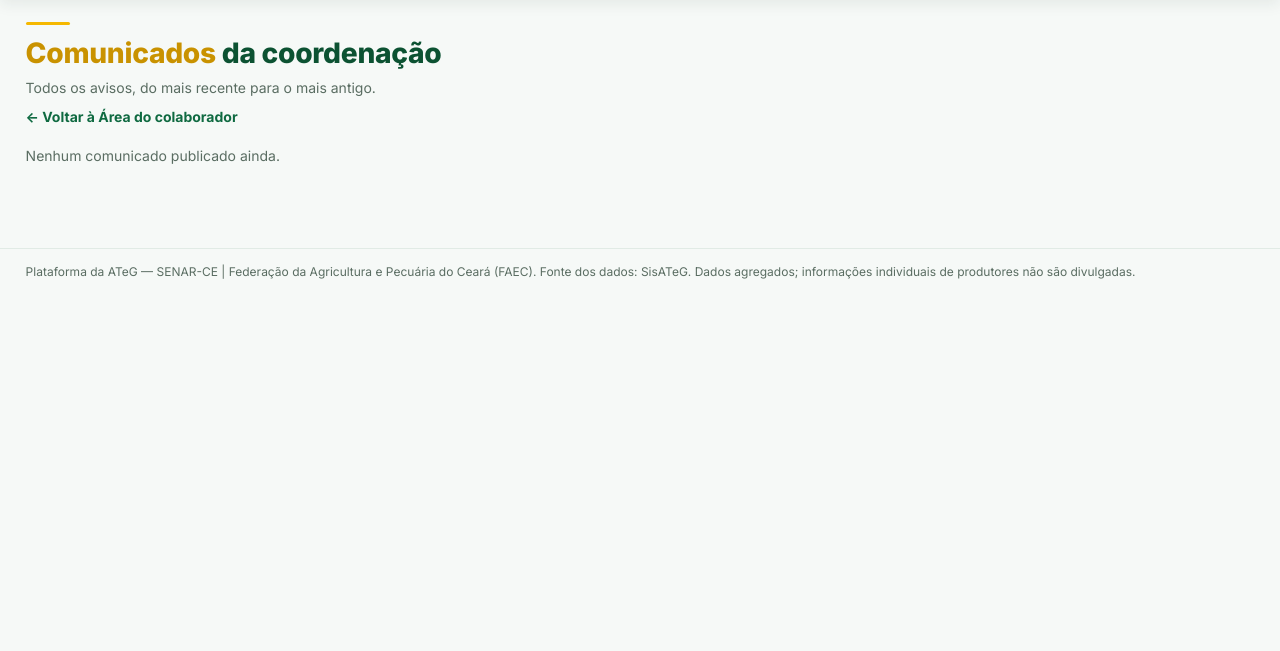
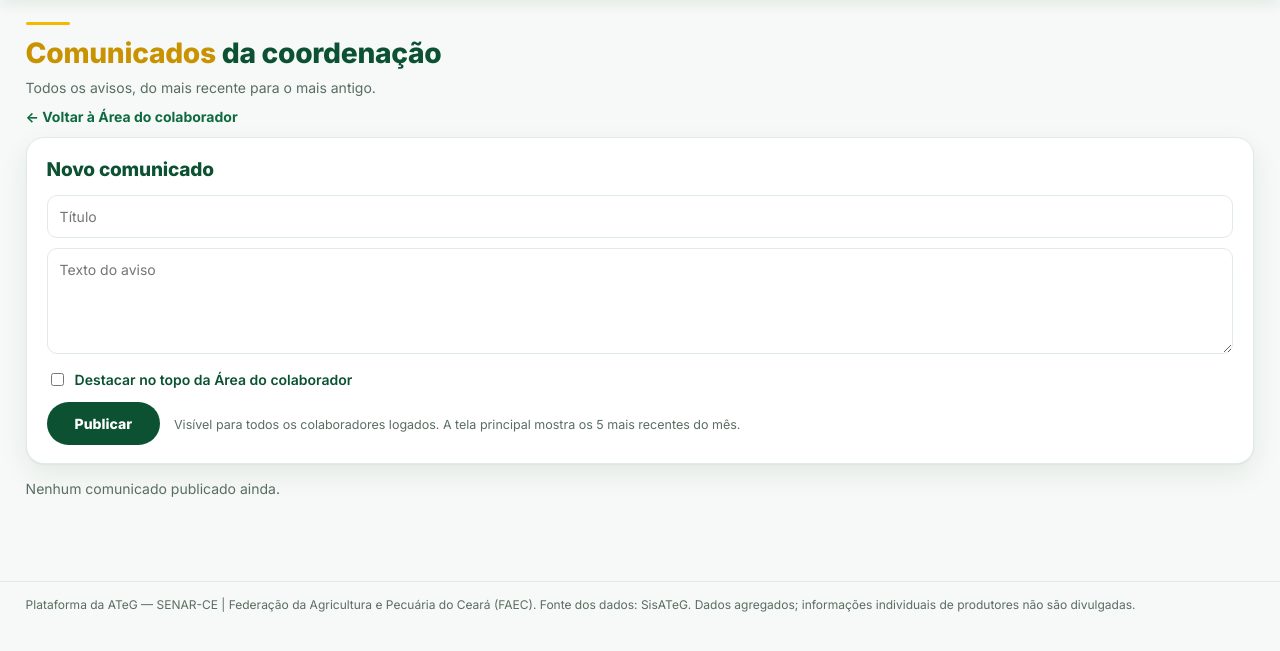
Before and after one commit to Ciiagro/Plataforma_Ateg, a FastAPI app: page /comunicados in a window 1280 px wide. Shown: the part 112-763 px from the top of the page. Run offline with FastAPI, Linux system fonts and the light colour scheme; the visitor is signed in with stand-in values (Sample User, id 1); some libraries are stand-ins or nearby versions.

Commit message:
Comunicados: maximo 5 na tela principal com data e hora, publicar e remover na pagina de comunicados

```diff
--- a/app/main.py
+++ b/app/main.py
@@ -283,10 +283,10 @@ def _comunicados(so_mes=True):
     False: todos, do mais novo para o mais antigo (página /comunicados). Sem a tabela, devolve lista vazia."""
     try:
         from sqlalchemy import text
-        filtro = "AND criado_em >= date_trunc('month', NOW())" if so_mes else ""
-        limite = 30 if so_mes else 500
+        filtro = "AND criado_em >= date_trunc('month', "+"(NOW() AT TIME ZONE 'America/Sao_Paulo')"+")" if so_mes else ""
+        limite = 5 if so_mes else 500
         ordem = "destaque DESC, criado_em DESC, id DESC" if so_mes else "criado_em DESC, id DESC"
-        base = "SELECT id, titulo, texto, criado_por, to_char(criado_em, 'DD/MM/YYYY'), (criado_em > NOW() - interval '3 days'), {d}, to_char(criado_em, 'YYYY-MM') FROM public.portal_comunicados WHERE ativo " + filtro + " ORDER BY {o} LIMIT " + str(limite)
+        base = "SELECT id, titulo, texto, criado_por, to_char(criado_em, 'DD/MM/YYYY \"às\" HH24:MI'), (criado_em > (NOW() AT TIME ZONE 'America/Sao_Paulo') - interval '3 days'), {d}, to_char(criado_em, 'YYYY-MM') FROM public.portal_comunicados WHERE ativo " + filtro + " ORDER BY {o} LIMIT " + str(limite)
         with _get_engine().connect() as con:
             try:
                 rows = con.execute(text(base.format(d="destaque", o=ordem))).all()
@@ -316,31 +316,31 @@ def comunicado_novo(request: Request, titulo: str = Form(""), texto: str = Form(
     if not _logado(request):
         return RedirectResponse("/entrar?next=/colaborador", status_code=303)
     if not _eh_coord(request):
-        return RedirectResponse("/colaborador?erro=Só a coordenação publica comunicados.#comunicados", status_code=303)
+        return RedirectResponse("/comunicados?erro=Só a coordenação publica comunicados.", status_code=303)
     titulo, texto = (titulo or "").strip()[:150], (texto or "").strip()[:3000]
     if not titulo or not texto:
-        return RedirectResponse("/colaborador?erro=Preencha o título e o texto.#comunicados", status_code=303)
+        return RedirectResponse("/comunicados?erro=Preencha o título e o texto.", status_code=303)
     try:
         from sqlalchemy import text
         with _get_engine().begin() as con:
             try:
                 with con.begin_nested():
-                    con.execute(text("INSERT INTO public.portal_comunicados (titulo, texto, criado_por, destaque) VALUES (:t, :x, :p, :d)"),
+                    con.execute(text("INSERT INTO public.portal_comunicados (titulo, texto, criado_por, destaque, criado_em) VALUES (:t, :x, :p, :d, (NOW() AT TIME ZONE 'America/Sao_Paulo'))"),
                                 {"t": titulo, "x": texto, "p": request.session.get("usuario") or "", "d": bool(destaque)})
             except Exception:   # coluna "destaque" ainda não criada: publica sem destaque
-                con.execute(text("INSERT INTO public.portal_comunicados (titulo, texto, criado_por) VALUES (:t, :x, :p)"),
+                con.execute(text("INSERT INTO public.portal_comunicados (titulo, texto, criado_por, criado_em) VALUES (:t, :x, :p, (NOW() AT TIME ZONE 'America/Sao_Paulo'))"),
                             {"t": titulo, "x": texto, "p": request.session.get("usuario") or ""})
     except Exception:
         import logging
         logging.getLogger("uvicorn.error").exception("comunicado_novo")
-        return RedirectResponse("/colaborador?erro=Não foi possível publicar agora.#comunicados", status_code=303)
-    return RedirectResponse("/colaborador?ok=Comunicado publicado.#comunicados", status_code=303)
+        return RedirectResponse("/comunicados?erro=Não foi possível publicar agora.", status_code=303)
+    return RedirectResponse("/comunicados?ok=Comunicado publicado.", status_code=303)
 
 
 @app.post("/comunicados/{cid}/remover")
 def comunicado_remover(request: Request, cid: int):
     if not _logado(request) or not _eh_coord(request):
-        return RedirectResponse("/colaborador", status_code=303)
+        return RedirectResponse("/comunicados", status_code=303)
     try:
         from sqlalchemy import text
         with _get_engine().begin() as con:
@@ -348,7 +348,7 @@ def comunicado_remover(request: Request, cid: int):
     except Exception:
         import logging
         logging.getLogger("uvicorn.error").exception("comunicado_remover")
-    return RedirectResponse("/colaborador?ok=Comunicado removido.#comunicados", status_code=303)
+    return RedirectResponse("/comunicados?ok=Comunicado removido.", status_code=303)
 
 
 @app.get("/gestao", response_class=HTMLResponse)
--- a/app/templates/comunicados.html
+++ b/app/templates/comunicados.html
@@ -4,7 +4,7 @@
 <style>
 .cm{border-top:1px solid var(--linha);padding:12px 2px}.cm:first-of-type{border-top:0}
 .cm-t{display:flex;align-items:center;gap:10px;justify-content:space-between}.cm h3{margin:0;font-size:15.5px;color:var(--verde)}
-.cm .dt{color:var(--mut);font-size:12.5px;white-space:nowrap}.cm p{margin:5px 0 4px;white-space:pre-line;line-height:1.5}
+.cm .cm-dt{color:var(--mut);font-size:12.5px;white-space:nowrap}.cm p{margin:5px 0 4px;white-space:pre-line;line-height:1.5}
 .cm .por{display:flex;justify-content:space-between;align-items:center;color:var(--mut);font-size:12.5px}
 .cm .por button{background:none;border:0;color:#b3261e;font:inherit;font-weight:600;cursor:pointer}
 .mes-t{margin:26px 0 8px;font-size:18px;color:var(--verde);display:flex;align-items:center;gap:12px}.mes-t::after{content:"";flex:1;height:1px;background:#cfe0d5}
@@ -15,10 +15,19 @@
  <p style="margin:8px 0 0"><a href="/colaborador#comunicados" style="color:var(--verde2);font-weight:700;text-decoration:none">← Voltar à Área do colaborador</a></p></section>
  {% if ok %}<div class="avisoex" style="background:#e4f4ea;color:#0c5232">{{ ok }}</div>{% endif %}
  {% if erro %}<div class="avisoex" style="background:#fde8e6;color:#b3261e">{{ erro }}</div>{% endif %}
+{% if eh_coord %}<section id="novo" class="cx" style="padding:18px 20px;margin-top:6px">
+  <h2 style="margin:0 0 10px;font-size:19px;color:var(--verde)">Novo comunicado</h2>
+  <form method="post" action="/comunicados">
+   <input name="titulo" maxlength="150" required placeholder="Título" style="width:100%;box-sizing:border-box;padding:10px 12px;border:1px solid var(--linha);border-radius:10px;font:inherit;margin-bottom:10px">
+   <textarea name="texto" maxlength="3000" required rows="4" placeholder="Texto do aviso" style="width:100%;box-sizing:border-box;padding:10px 12px;border:1px solid var(--linha);border-radius:10px;font:inherit;margin-bottom:10px;resize:vertical"></textarea>
+   <label style="display:flex;align-items:center;gap:8px;margin:0 0 12px;font-weight:600;color:var(--verde)"><input type="checkbox" name="destaque" value="1"> Destacar no topo da Área do colaborador</label>
+   <button type="submit" style="background:var(--verde);color:#fff;border:0;border-radius:999px;padding:11px 28px;font:inherit;font-weight:800;cursor:pointer">Publicar</button>
+   <span style="color:var(--mut);font-size:12.5px;margin-left:10px">Visível para todos os colaboradores logados. A tela principal mostra os 5 mais recentes do mês.</span>
+  </form></section>{% endif %}
  {% if comunicados %}{% set ns = namespace(mes='') %}
   {% for c in comunicados %}
    {% if c.mes != ns.mes %}{% if ns.mes %}</div>{% endif %}<h2 class="mes-t">{{ c.mes }}</h2><div class="cx">{% set ns.mes = c.mes %}{% endif %}
-   <article class="cm"><div class="cm-t"><h3>{{ c.titulo }}</h3><span class="dt">{{ c.data }}</span></div>
+   <article class="cm"><div class="cm-t"><h3>{{ c.titulo }}</h3><span class="cm-dt">{{ c.data }}</span></div>
     <p>{{ c.texto }}</p>
     <div class="por"><span>{{ c.por }}</span>{% if eh_coord %}<form method="post" action="/comunicados/{{ c.id }}/remover" onsubmit="return confirm('Remover este comunicado?')"><button type="submit">Remover</button></form>{% endif %}</div></article>
   {% endfor %}</div>
```
Also changed, not shown: app/templates/colaborador.html (+4 -14 lines).
